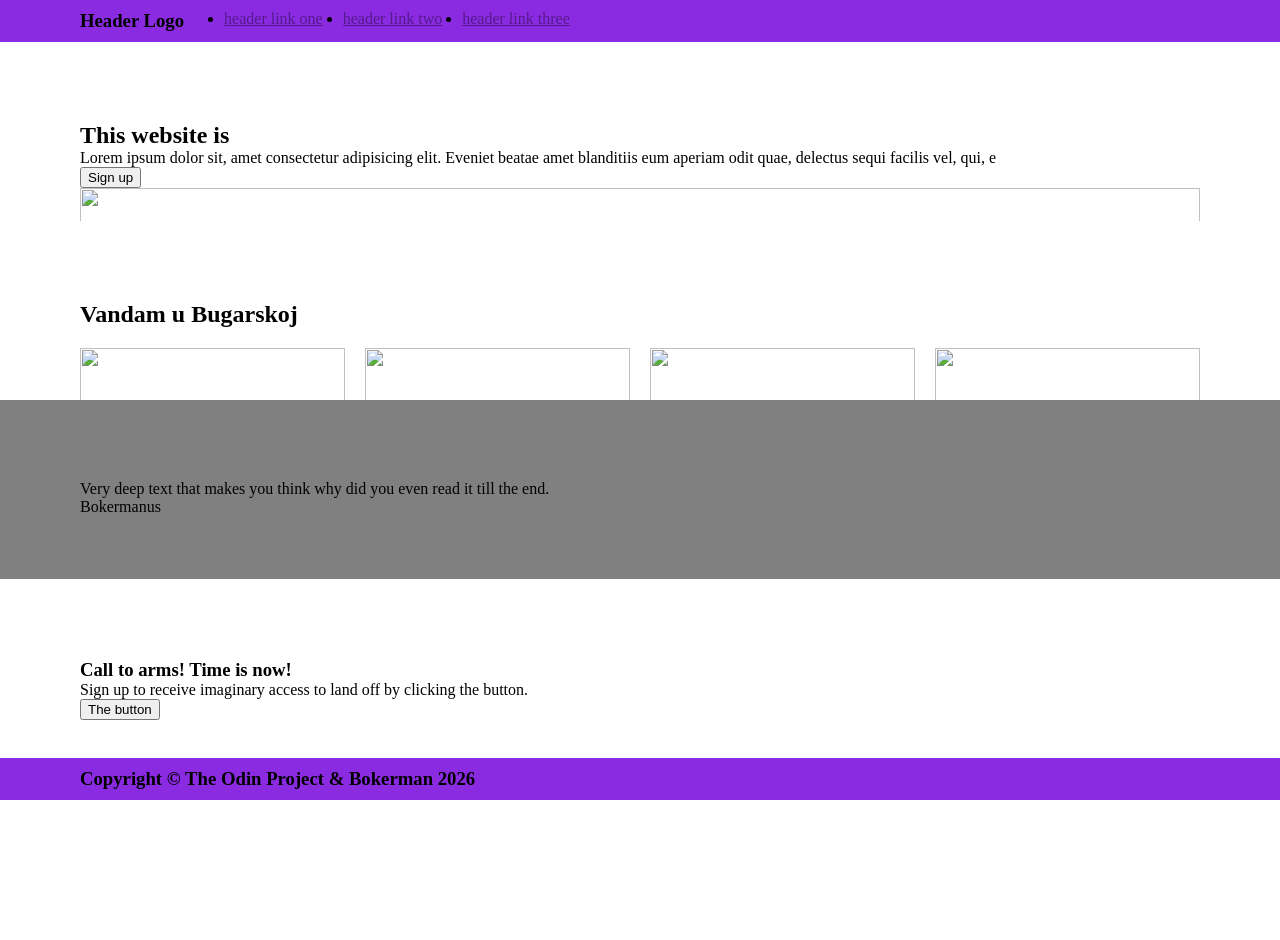
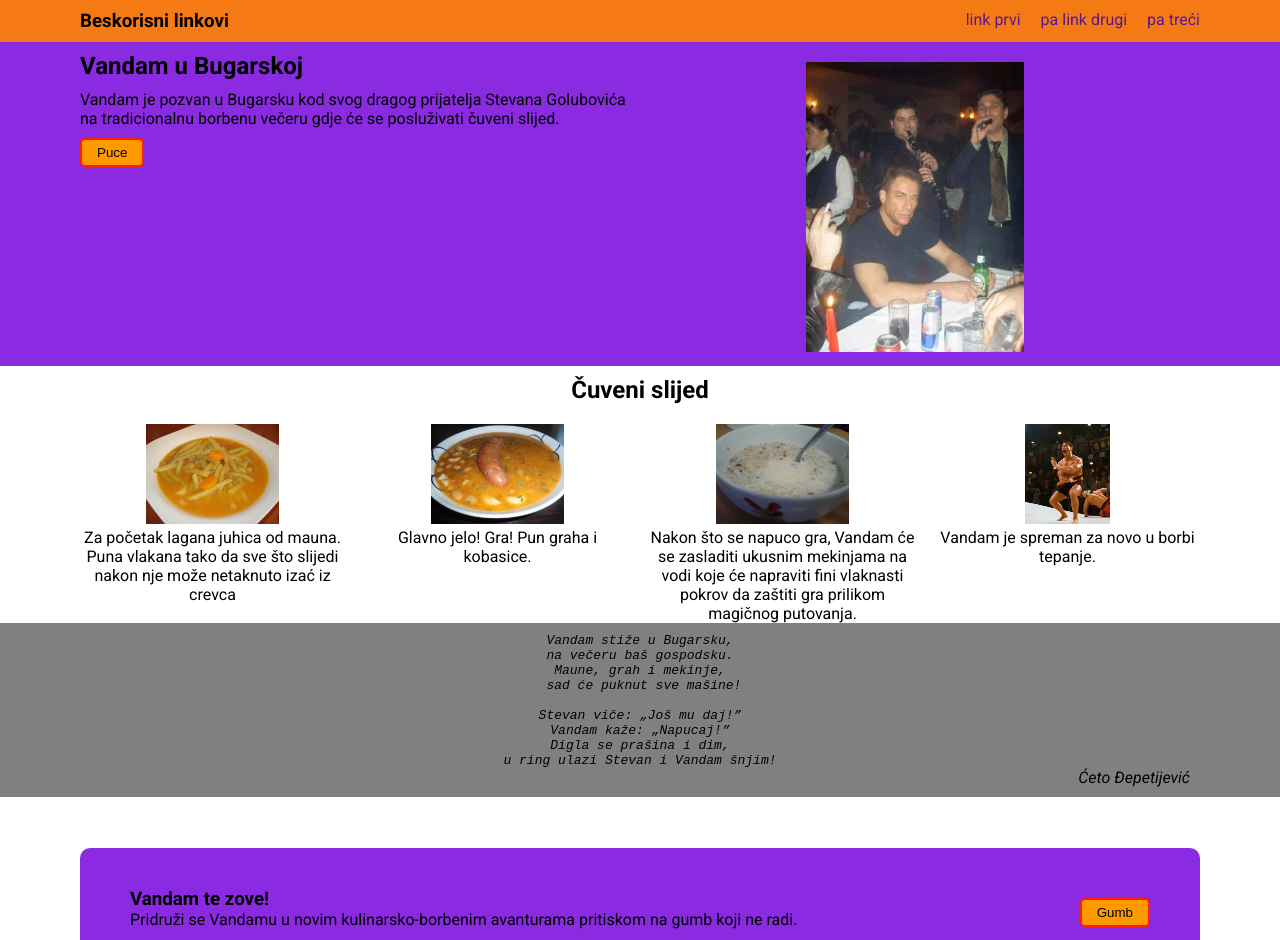
Before and after one commit to BokermanGit/practice-landing-page, a plain HTML site: page index.html in a window 1280 px wide. Shown: the top 940 px of the page. Before the commit the page ends 800 px from the top, so only its background shows below. Drawn offline with Linux system fonts and the light colour scheme.

Commit message:
Finished project. Not polished.

```diff
--- a/index.html
+++ b/index.html
@@ -5,17 +5,18 @@
     <meta name="viewport" content="width=device-width, initial-scale=1.0">
     <title>Landing Page</title>
     <link rel="stylesheet" href="style.css">
+    <link href="https://fonts.googleapis.com/css2?family=Roboto:ital,wght@0,100..900;1,100..900&display=swap" rel="stylesheet">
 </head>
 
 <body>
 
     <header>
-        <h3>Header Logo</h3>
+        <h3>Beskorisni linkovi</h3>
         <nav>
             <ul>
-                <li><a href="">header link one</a></li>
-                <li><a href="">header link two</a></li>
-                <li><a href="">header link three</a></li>
+                <li><a href="">link prvi</a></li>
+                <li><a href="">pa link drugi</a></li>
+                <li><a href="">pa treći</a></li>
             </ul>
         </nav>
     </header>
@@ -23,46 +24,59 @@
     <main>
         <section class="main-one">
             <div>
-                <h1>This website is </h1>
-                <p>Lorem ipsum dolor sit, amet consectetur adipisicing elit. Eveniet beatae amet blanditiis eum aperiam odit quae, delectus sequi facilis vel, qui, e</p>
-                <button>Sign up</button>
+                <h1>Vandam u Bugarskoj </h1>
+                <p>Vandam je pozvan u Bugarsku kod svog dragog prijatelja Stevana Golubovića na tradicionalnu borbenu večeru gdje će se posluživati čuveni slijed.</p>
+                <button>Puce</button>
             </div>
-            <figure> <img src="" alt=""></figure>
+            <figure> <img src="images/vandam.jpg" alt=""></figure>
         </section>
 
         <section class="main-two">
-            <h2>Vandam u Bugarskoj</h2>
+            <h2>Čuveni slijed</h2>
+
             <div class="img-div">
-                <img src="" alt="">
-                <p>Vandam jedva čeka da ga se posluži sa posebnim slijedom.</p>
-            </div>
-            <div class="img-div">
-                <img src="" alt="">
+                <img src="images/maune.webp" alt="">
                 <p>Za početak lagana juhica od mauna. Puna vlakana tako da sve što slijedi nakon nje može netaknuto izać iz crevca</p>
             </div>
             <div class="img-div">
-                <img src="" alt="">
-                <p>Glavno jelo. Gra! Nema se šta reći.</p>
+                <img src="images/grah.webp" alt="">
+                <p>Glavno jelo! Gra! Pun graha i kobasice.</p>
             </div>
             <div class="img-div">
-                <img src="" alt="">
+                <img src="images/zobene.webp" alt="">
                 <p>Nakon što se napuco gra, Vandam će se zasladiti ukusnim mekinjama na vodi koje će napraviti fini vlaknasti pokrov da zaštiti gra prilikom magičnog putovanja.</p>
+            </div>
+            <div class="img-div">
+                <img src="images/vandam fajt.jpg" alt="">
+                <p>Vandam je spreman za novo u borbi tepanje.</p>
             </div>
         </section>
 
         <section class="main-three">
             <figure>
-                <blockquote>Very deep text that makes you think why did you even read it till the end.</blockquote>
-                <figcaption>Bokermanus</figcaption>
+                <blockquote><pre>Vandam stiže u Bugarsku,
+na večeru baš gospodsku.
+Maune, grah i mekinje,
+ sad će puknut sve mašine!
+
+Stevan viče: „Još mu daj!”
+Vandam kaže: „Napucaj!”
+Digla se prašina i dim,
+u ring ulazi Stevan i Vandam šnjim!</pre></blockquote>
+                <figcaption>Ćeto Đepetijević</figcaption>
             </figure>
         </section>
 
         <section class="main-four">
-            <div>
-            <h3>Call to arms! Time is now!</h3>
-            <p>Sign up to receive imaginary access to land off by clicking the button.</p>
+            <div class="four-wrapper">
+                <div>
+                    <h3>Vandam te zove!</h3>
+                    <p>Pridruži se Vandamu u novim kulinarsko-borbenim avanturama pritiskom na gumb koji ne radi.</p>
+                </div>
+                <div>
+                    <button>Gumb</button>
+                </div>
             </div>
-            <button>The button</button>
         </section>
     </main>
 
--- a/style.css
+++ b/style.css
@@ -6,16 +6,31 @@
 body{
     display: flex;
     flex-direction: column;
-    height: 100vh;
+    min-height: 100vh;
+    font-family: "Roboto", sans-serif;
 
 }
-img {
+
+figure {
+    height: 100%;
+    margin: 0;
+    text-align: center;
+}
+
+figure img {
+    height: 300px;
+    width: auto;
+    padding-top: 10px;
+}
+
+div img {
     height: 100px;
     width: 100%;
     object-fit: contain;
+}
+div p {
 
 }
-
 
 header, footer {
     padding: 10px 80px;
@@ -25,7 +40,26 @@ main {
     display: flex;
     flex-direction: column;
     flex: 1;
-    min-height: 0;
+
+}
+.main-one {
+    background-color: blueviolet;
+    display: flex;
+}
+.main-one > div,
+.main-one > figure {
+    flex: 1;
+
+}
+
+h1{
+    padding: 10px 0px;
+}
+
+section h2 {
+    text-align: center;
+    margin-top: 10px;
+
 }
 .main-two {
     display: flex;
@@ -33,14 +67,13 @@ main {
     gap: 20px;
 }
 
+
 .img-div {
-    flex: 1;
-    width: 20%;
+    flex: 1 1 200px;
     min-width: 0;
 }
 .img-div p {
-    height: 100px;
-    overflow-y: auto;
+    text-align: center;
 }
 
 .main-two h2 {
@@ -48,89 +81,70 @@ main {
 }
 header {
     display: flex;
-    background-color: blueviolet;
+    background-color: rgb(246, 122, 20);
 }
 
 section {
-    flex: 1;
     min-height: 0;
-    overflow: auto;
-    padding: 80px;
+    padding: 0px 80px;
 }
-
 
 
 .main-three {
     background-color: grey;
 }
 
+nav {
+    margin-left: auto;
+}
+
 nav ul {
     display: flex;
     flex-direction: row;
     gap: 20px;
+    list-style: none;
+}
 
+a {
+    text-decoration: none;
+}
+.main-four {
+
+
+}
+.four-wrapper {
+    display: flex;
+    justify-content: space-between;
+    gap: 30px;
+}
+
+.main-four > div {
+    background-color: blueviolet;
+    padding: 40px 50px;
+    margin: 4vw 0vw;
+    border-radius: 10px;
 }
 
 footer {
-    background-color: blueviolet;
+    background-color: rgb(246, 122, 20);
+    font-size: small;
+    text-align: center;
 }
- /* <header>
-        <h3>Header Logo</h3>
-        <nav>
-            <ul>
-                <li><a href="">header link one</a></li>
-                <li><a href="">header link two</a></li>
-                <li><a href="">header link three</a></li>
-            </ul>
-        </nav>
-    </header>
 
-    <main>
-        <section class="main-section">
-            <div>
-                <h1>This website is </h1>
-                <p>Lorem ipsum dolor sit, amet consectetur adipisicing elit. Eveniet beatae amet blanditiis eum aperiam odit quae, delectus sequi facilis vel, qui, e</p>
-                <button>Sign up</button>
-            </div>
-            <figure> <img src="" alt=""></figure>
-        </section>
+button {
+    padding: 5px 15px;
+    background-color: rgb(255, 153, 0);
+    border-radius: 5px;
+    border: 2px solid rgb(255, 30, 0);
+    margin: 10px 0px;
+}
 
-        <section class="main-section">
-            <h2>Vandam u Bugarskoj</h2>
-            <div class="img-div">
-                <img src="" alt="">
-                <p>Vandam jedva čeka da ga se posluži sa posebnim slijedom.</p>
-            </div>
-            <div class="img-div">
-                <img src="" alt="">
-                <p>Za početak lagana juhica od mauna. Puna vlakana tako da sve što slijedi nakon nje može netaknuto izać iz crevca</p>
-            </div>
-            <div class="img-div">
-                <img src="" alt="">
-                <p>Glavno jelo. Gra! Nema se šta reći.</p>
-            </div>
-            <div class="img-div">
-                <img src="" alt="">
-                <p>Nakon što se napuco gra, Vandam će se zasladiti ukusnim mekinjama na vodi koje će napraviti fini vlaknasti pokrov da zaštiti gra prilikom magičnog putovanja.</p>
-            </div>
-        </section>
+figure {
+    padding: 10px;
+    font-style: italic;
+}
 
-        <section class="main-section">
-            <figure>
-                <blockquote>Very deep text that makes you think why did you even read it till the end.</blockquote>
-                <figcaption>Bokermanus</figcaption>
-            </figure>
-        </section>
-
-        <section class="main-section">
-            <div>
-            <h3>Call to arms! Time is now!</h3>
-            <p>Sign up to receive imaginary access to land off by clicking the button.</p>
-            </div>
-            <button>The button</button>
-        </section>
-    </main>
-
-    <footer>
-        <h3>Copyright &copy; The Odin Project & Bokerman 2026</h3>
-    </footer> */
+figcaption {
+    text-align: end;
+    font-style: oblique;
+}
```
Also changed, not shown: images/boskovicprra.jpg (deleted), images/vandam fajt.jpg (added), 1 other file.
